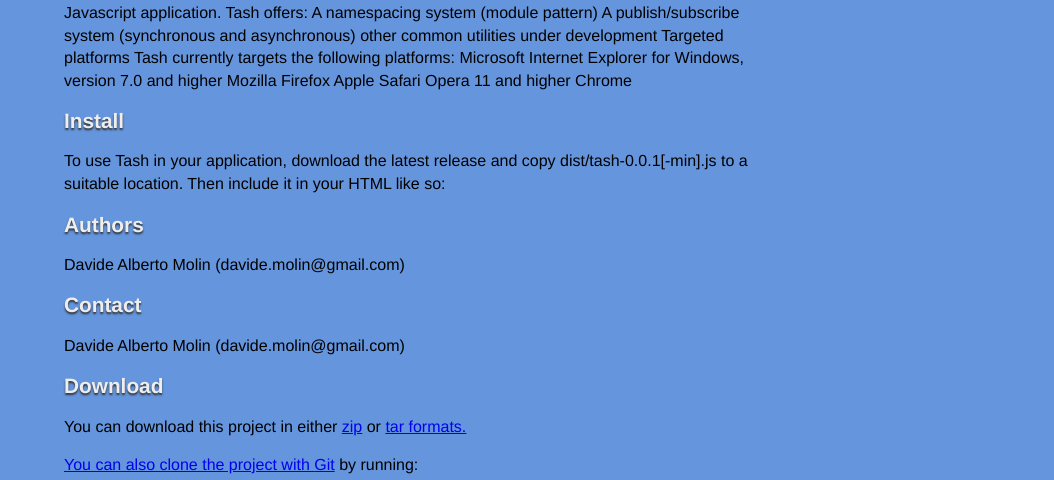
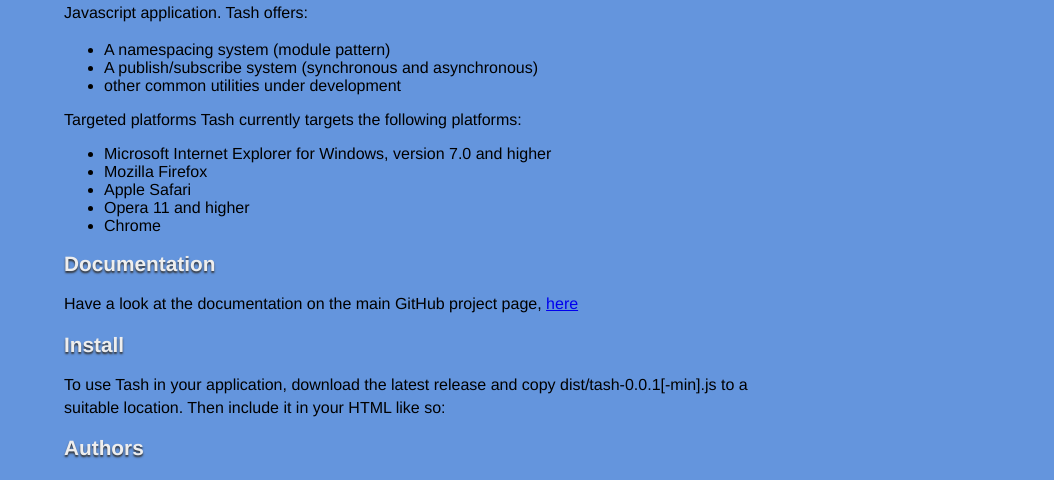
Before and after one commit to dmolin/tash, a plain HTML site: page index.html in a window 1280 px wide. Shown: the part 307-787 px from the top of the page, without its empty margins (226-1280 px from the left). Drawn offline with Linux system fonts and the light colour scheme; a script that the page names is missing.

Commit message:
small documentation changes

```diff
--- a/index.html
+++ b/index.html
@@ -69,23 +69,29 @@
       <p>Tash! is a small-footprint Publish/Subscribe common JavaScript Library.<br/>
 Tash is a small, simple Javascript library, containing a set of common namespaced functions, useful for common tasks, mainly loosely coupled communication between components. Its intent is to group in a reusable library the basic patterns and functions that should be the base of any Javascript application.
 
-Tash offers:
+<span class="subtitle">Tash offers:</span>
+<ul>
+<li>A namespacing system (module pattern)</li>
+<li>A publish/subscribe system (synchronous and asynchronous)</li>
+<li>other common utilities under development</li>
+</ul>
 
-A namespacing system (module pattern)
-A publish/subscribe system (synchronous and asynchronous)
-other common utilities under development
-Targeted platforms
+<span class="subtitle">Targeted platforms</span>
 
 Tash currently targets the following platforms:
+<ul>
+<li>Microsoft Internet Explorer for Windows, version 7.0 and higher</li>
+<li>Mozilla Firefox</li>
+<li>Apple Safari</li>
+<li>Opera 11 and higher</li>
+<li>Chrome</li>
+</ul>
 
-Microsoft Internet Explorer for Windows, version 7.0 and higher
-Mozilla Firefox
-Apple Safari
-Opera 11 and higher
-Chrome
 </p>
 
 
+    <h2>Documentation</h2>
+    <p>Have a look at the documentation on the main GitHub project page, <a href="https://github.com/dmolin/tash">here</a></p>
 
 
 
```
